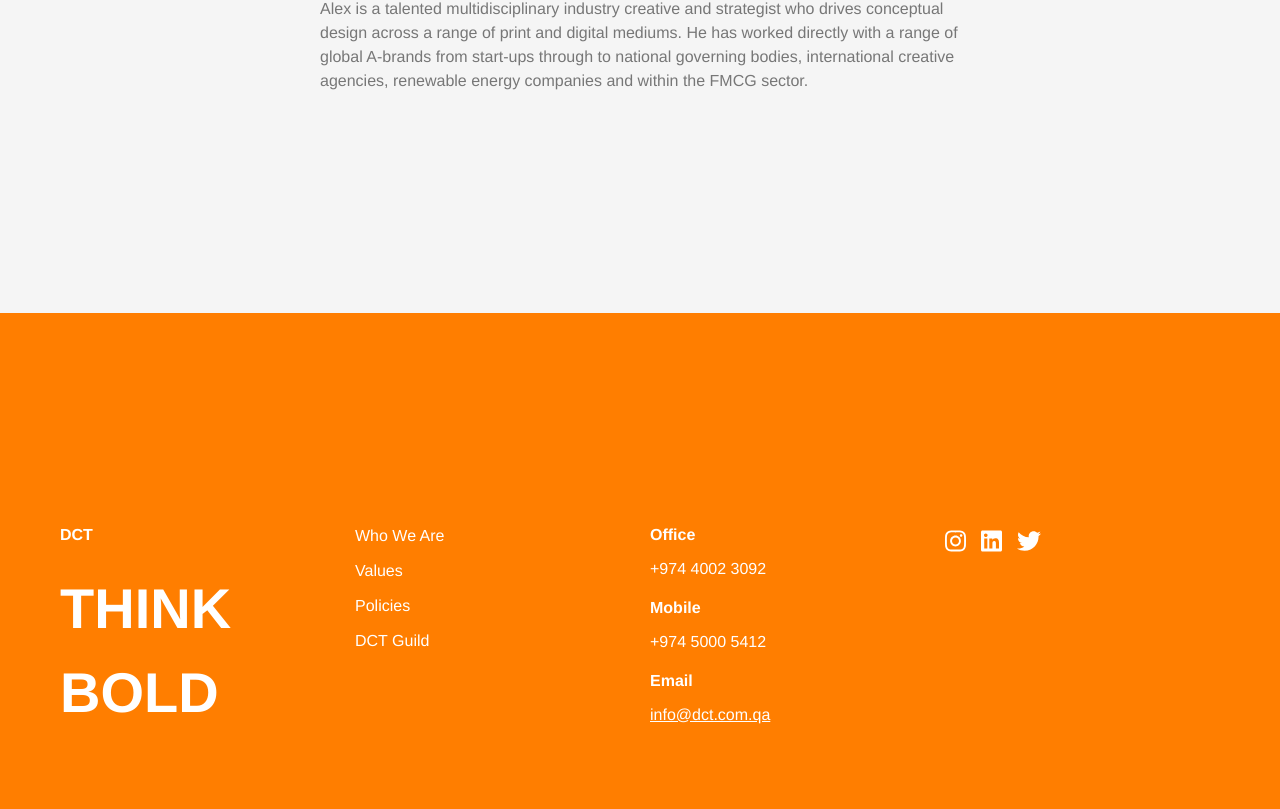
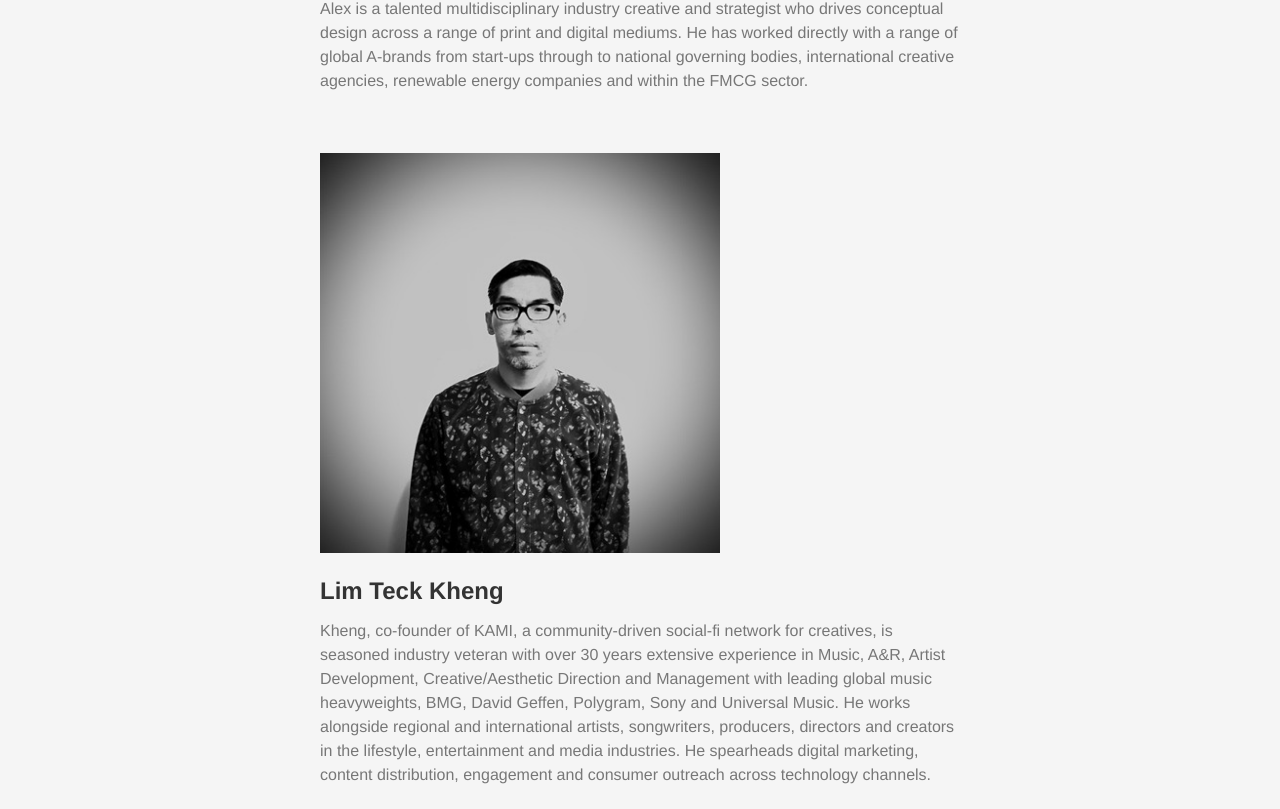
Before and after one commit to Ath1thyan/dat-website, a React (Vite) app: page / in a window 1280 px wide. Shown: the part 10071-10880 px from the top of the page. Built offline with nearby package versions, Linux system fonts and the light colour scheme.

Commit message:
chenking_2

```diff
--- a/src/assets/index.js
+++ b/src/assets/index.js
@@ -8,6 +8,7 @@ import Jason from "./GuildPics/Jason.jpeg";
 import Rochelle from "./GuildPics/Rochelle.jpg";
 import RodHolden from "./GuildPics/RodHolden.jpeg";
 import Tony2 from "./GuildPics/Tony2.jpeg";
+import kheng from "./GuildPics/kheng.jpeg";
 import s from "./s.png";
 import Ouaissa from "./websitePics/Ouaissa.jpg";
 
@@ -24,4 +25,5 @@ export {
   Tony2,
   s,
   Ouaissa,
+  kheng,
 };
--- a/src/components/DctGuild.jsx
+++ b/src/components/DctGuild.jsx
@@ -8,6 +8,7 @@ import {
   Rochelle,
   RodHolden,
   Tony2,
+  kheng,
 } from "../assets/index";
 
 const DctGuild = () => {
@@ -54,12 +55,12 @@ const DctGuild = () => {
       role: "Alex is a talented multidisciplinary industry creative and strategist who drives conceptual design across a range of print and digital mediums. He has worked directly with a range of global A-brands from start-ups through to national governing bodies, international creative agencies, renewable energy companies and within the FMCG sector.",
       image: Alexoppenheim,
     },
-    // {
-    //   id: 8,
-    //   name: "Lim Teck Kheng",
-    //   role: "Kheng, co-founder of KAMI, a community-driven social-fi network for creatives, is seasoned industry veteran with over 30 years extensive experience in Music, A&R, Artist Development, Creative/Aesthetic Direction and Management with leading global music heavyweights, BMG, David Geffen, Polygram, Sony and Universal Music. He works alongside regional and international artists, songwriters, producers, directors and creators in the lifestyle, entertainment and media industries. He spearheads digital marketing, content distribution, engagement and consumer outreach across technology channels.",
-    //   image: Kheng,
-    // },
+    {
+      id: 8,
+      name: "Lim Teck Kheng",
+      role: "Kheng, co-founder of KAMI, a community-driven social-fi network for creatives, is seasoned industry veteran with over 30 years extensive experience in Music, A&R, Artist Development, Creative/Aesthetic Direction and Management with leading global music heavyweights, BMG, David Geffen, Polygram, Sony and Universal Music. He works alongside regional and international artists, songwriters, producers, directors and creators in the lifestyle, entertainment and media industries. He spearheads digital marketing, content distribution, engagement and consumer outreach across technology channels.",
+      image: kheng,
+    },
   ];
 
   return (
```
